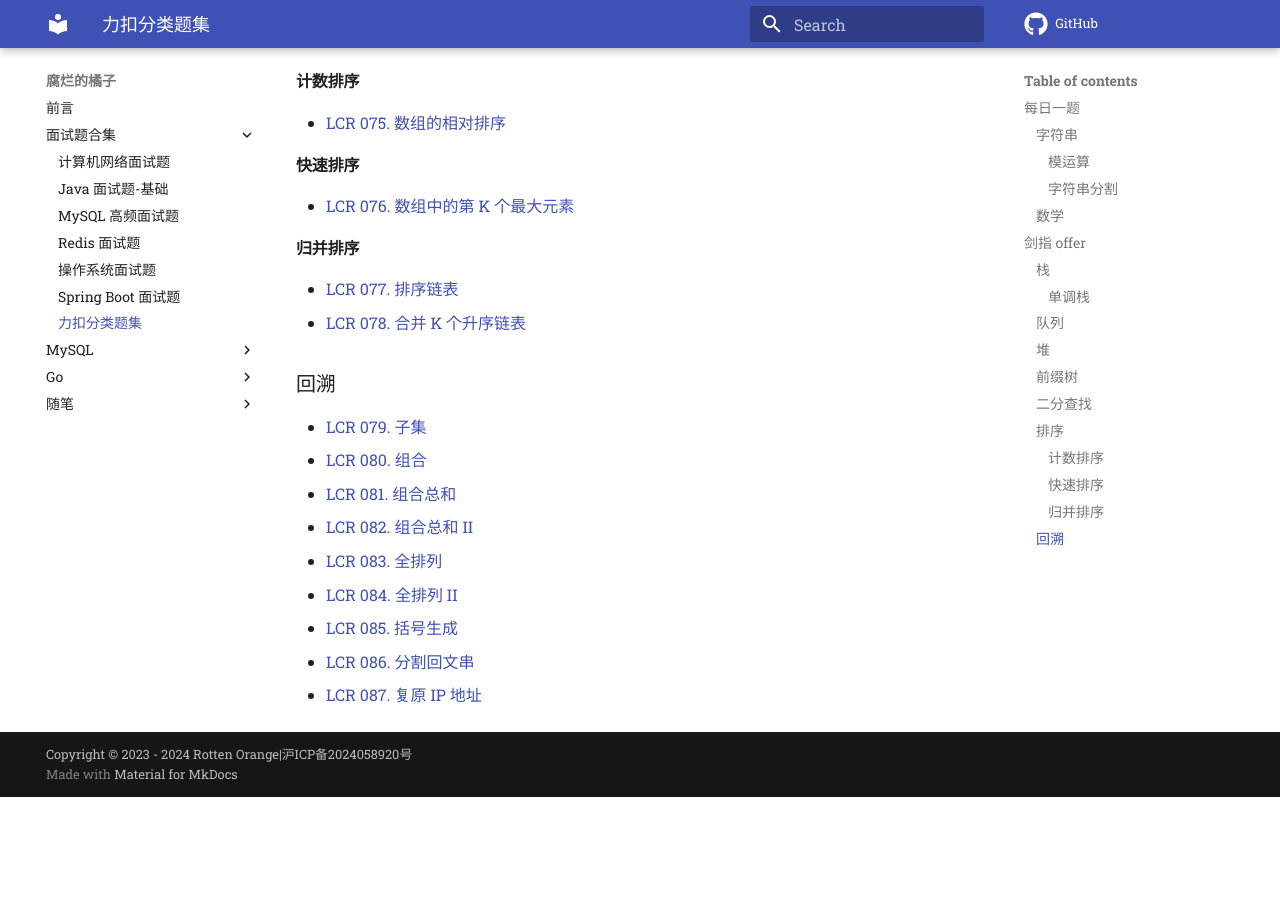
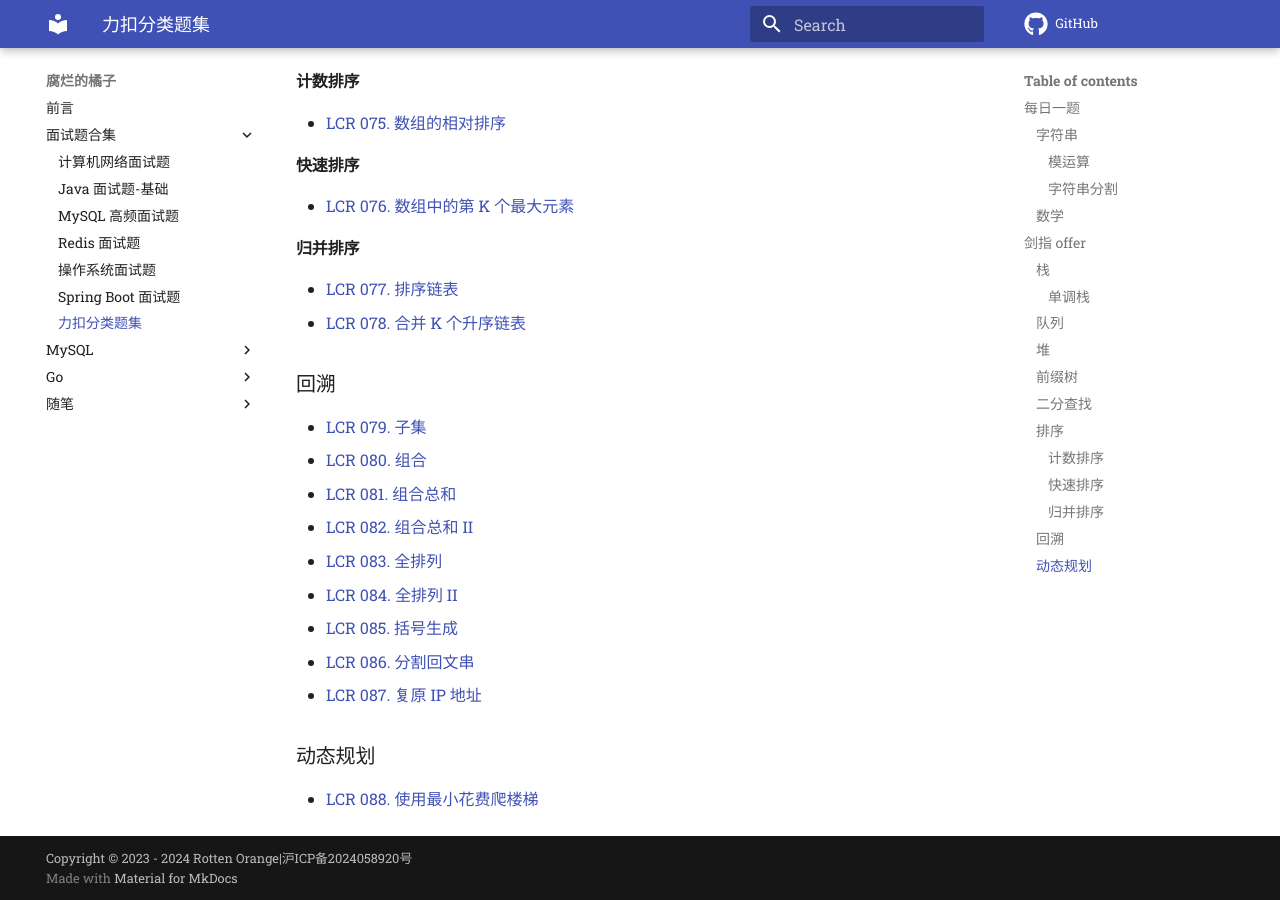
Before and after one commit to z1ming/cs-Hydra, an MkDocs documentation site: the page built from docs/文章/LeetCode.md, in a window 1280 px wide and 900 px high, scrolled down 1797 px. Built offline with MkDocs 1.6.1 and Material for MkDocs 9.7.7, drawn with Linux system fonts in a browser that asks for light colours; comment, search, counter and statistics services are not loaded; before the commit the page ends 2594 px from its top, so only the background shows below that.

Commit message:
Update LeetCode.md
Signed-off-by: Ziming Meng <zimingm94@gmail.com>

```diff
--- a/docs/文章/LeetCode.md
+++ b/docs/文章/LeetCode.md
@@ -85,3 +85,7 @@
 - [LCR 085. 括号生成](https://leetcode.cn/problems/IDBivT/description/)
 - [LCR 086. 分割回文串](https://leetcode.cn/problems/M99OJA/description/)
 - [LCR 087. 复原 IP 地址](https://leetcode.cn/problems/0on3uN/)
+
+### 动态规划
+
+- [LCR 088. 使用最小花费爬楼梯](https://leetcode.cn/problems/GzCJIP/description/)
```
